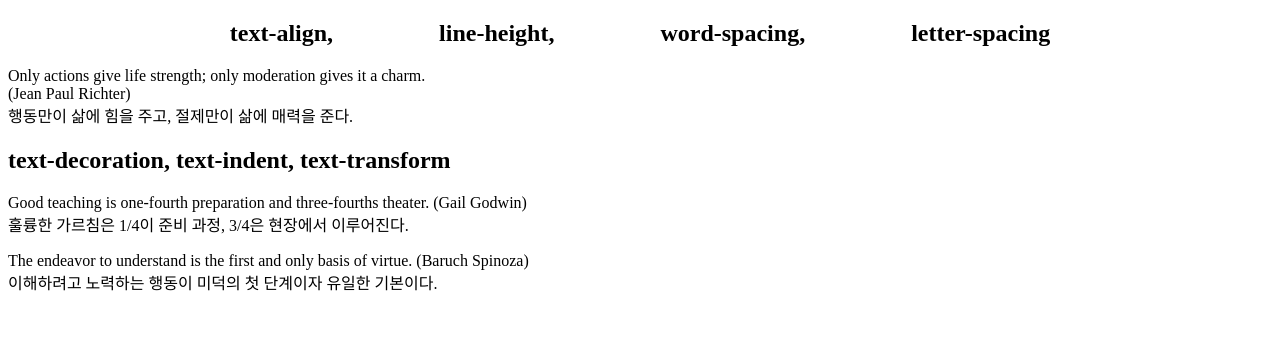
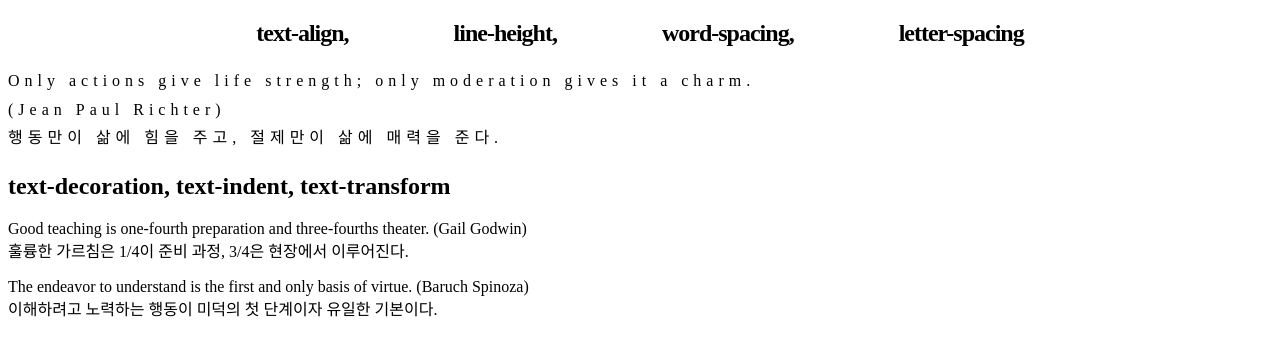
Before and after one commit to rnjstpfk/web, a plain HTML site: page chapter06/chapter02.html in a window 1280 px wide. Drawn offline with Linux system fonts and the light colour scheme.

Commit message:
chapter02

```diff
--- a/chapter06/chapter02.html
+++ b/chapter06/chapter02.html
@@ -1,17 +1,24 @@
 <!DOCTYPE HTML>
 <html>
+
 <head>
 	<title> 문단에 관련된 속성 알아보기 </title>
 	<meta charset="UTF-8" />
 	<style type="text/css">
-			#box1 h2{
-				text-align: center; word-spacing: 100px;
+		#box1 h2 {
+			text-align: center;
+			word-spacing: 100px;
+			letter-spacing: -1px;
 		}
-			#box1 p{}
 
-			#box2 h2{}
-			#box2 p{}
+		#box1 p {
+			line-height: 1.8;
+			letter-spacing: 5px;
+		}
 
+		#box2 h2 {}
+
+		#box2 p {}
 	</style>
 </head>
 
@@ -24,7 +31,7 @@
 		</p>
 	</div>
 	<div id="box2">
-			<h2>text-decoration, text-indent,  text-transform </h2>
+		<h2>text-decoration, text-indent, text-transform </h2>
 		<p>Good teaching is one-fourth preparation and three-fourths theater. (Gail Godwin) <br />
 			훌륭한 가르침은 1/4이 준비 과정, 3/4은 현장에서 이루어진다.
 		</p>
@@ -34,4 +41,5 @@
 	</div>
 
 </body>
+
 </html>
```
Lines whose indentation alone changed are shown as unchanged.
